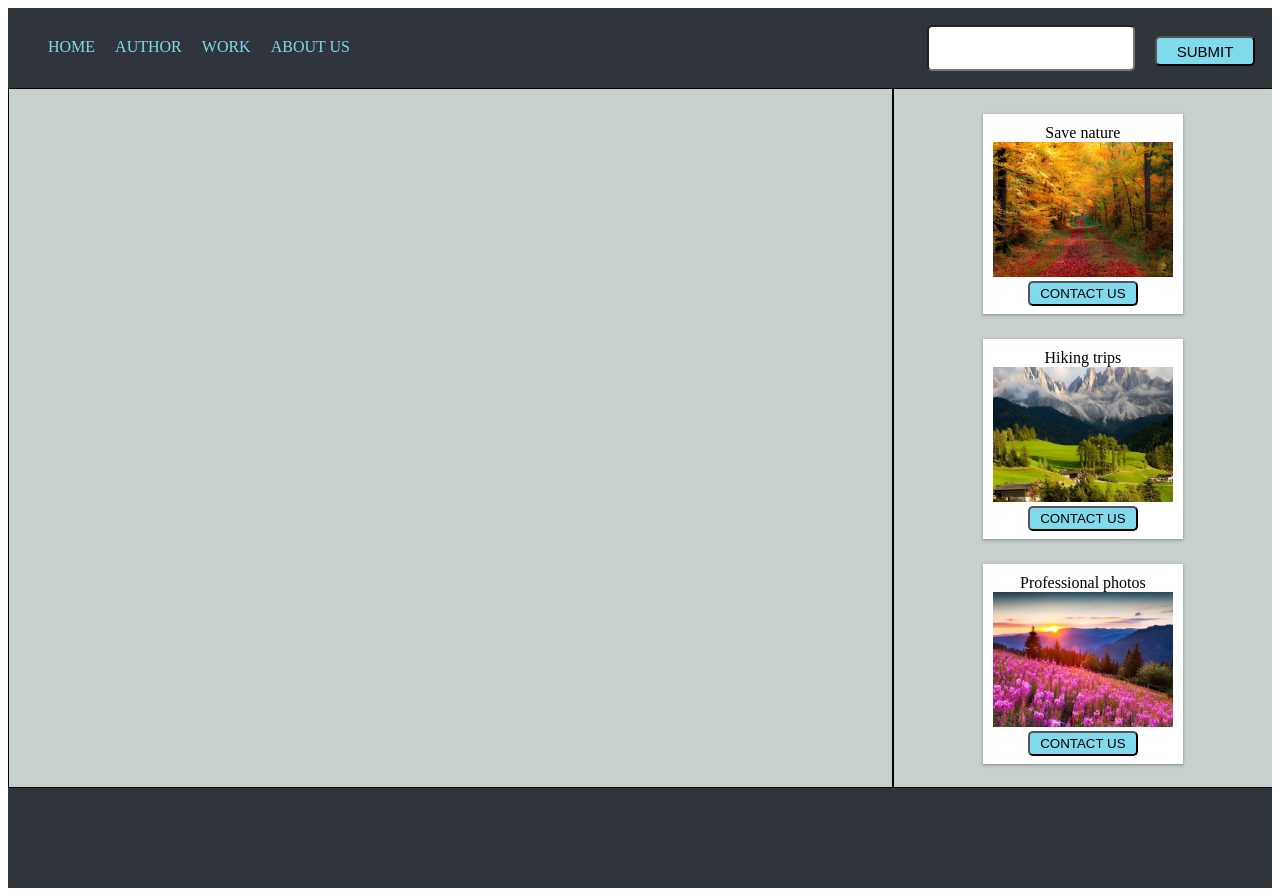
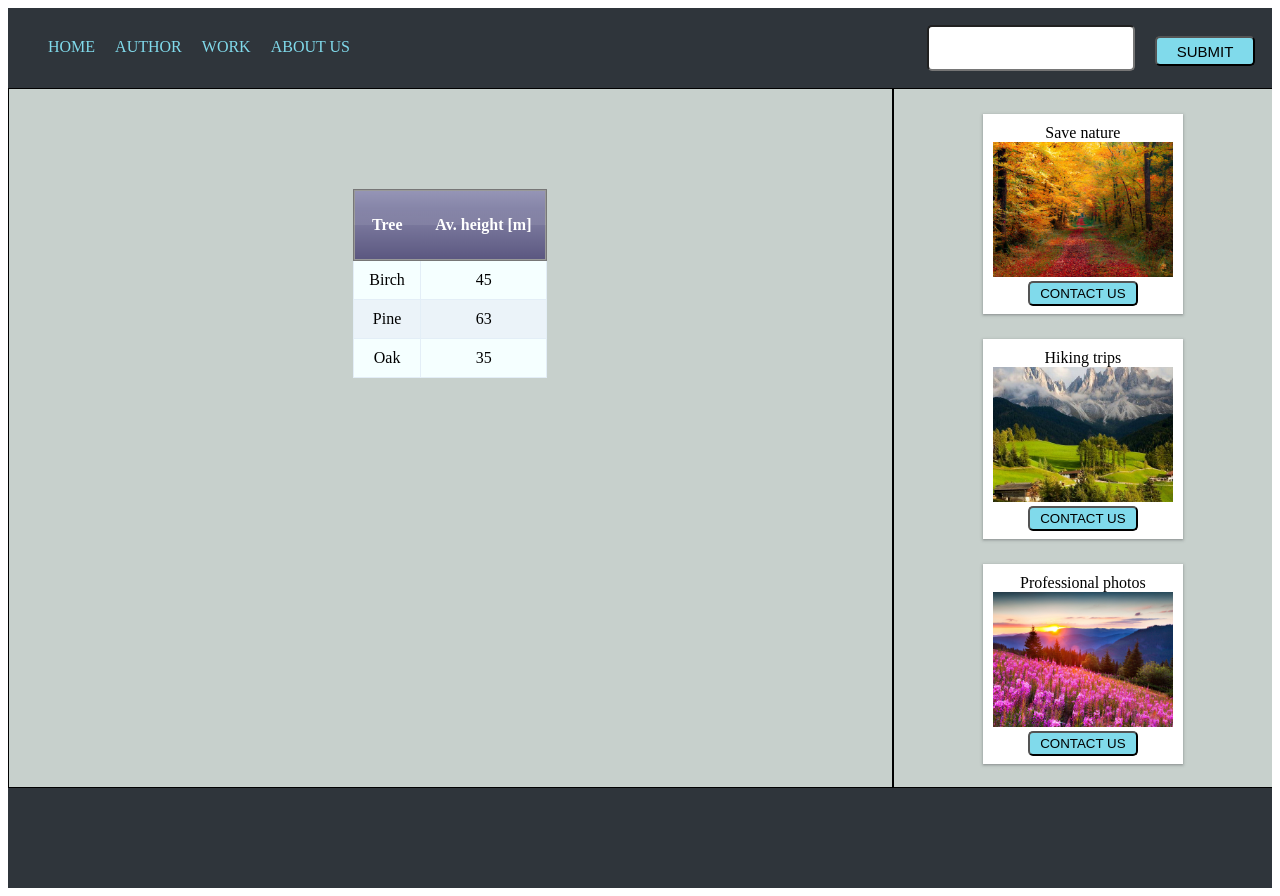
Before and after one commit to DarkTowelie/ReactApp, a React (Create React App) app: page / in a window 1280 px wide. Built offline with nearby package versions, Linux system fonts and the light colour scheme.

Commit message:
added table

```diff
--- a/src/components/Content/Content.js
+++ b/src/components/Content/Content.js
@@ -1,4 +1,6 @@
 import React from 'react'
+import Tr from './tr.js'
+import '../../css/table.css'
 
 const styles = {
     div: {
@@ -10,10 +12,26 @@ const styles = {
     }
 }
 
+let trees = [
+    {id: 1, name: 'Birch', height: 45},
+    {id: 2, name: 'Pine', height: 63},
+    {id: 3, name: 'Oak', height: 35}
+];
+
+
+
 export default function Content(){
     return(
-      <div style={styles.div}>
-
-      </div>
+    <div style={styles.div}>
+        <table>
+            <tr>
+                <th><p>Tree</p></th>
+                <th><p>Av. height [m]</p></th>
+            </tr>
+            {
+                trees.map(element => {return<Tr name = {element.name} height = {element.height} key={element.id}/>})
+            }
+        </table>
+    </div>
     );
 }
--- /dev/null
+++ b/src/components/Content/tr.js
@@ -0,0 +1,11 @@
+import React from 'react'
+
+export default function Tr(props)
+{
+    return(
+        <tr>
+            <td>{props.name}</td>
+            <td>{props.height}</td>
+        </tr>
+    );
+}
--- /dev/null
+++ b/src/css/table.css
@@ -0,0 +1,63 @@
+table {
+    margin: auto;
+    margin-top: 100px;
+    background: #f5ffff;
+    border-collapse: collapse;
+    text-align: left;
+}
+
+table th {
+    border-top: 1px solid #777777;
+    border-bottom: 1px solid #777777;
+    box-shadow: inset 0 1px 0 #999999, inset 0 -1px 0 #999999;
+    background: linear-gradient(#9595b6, #5a567f);
+    color: white;
+    padding: 10px 15px;
+    position: relative;
+    text-align: center;
+}
+
+table th:after {
+    content: "";
+    display: block;
+    position: absolute;
+    left: 0;
+    top: 25%;
+    height: 25%;
+    width: 100%;
+    background: linear-gradient(rgba(255, 255, 255, 0), rgba(255,255,255,.08));
+}
+
+table tr:nth-child(odd) {
+    background: #ebf3f9;
+}
+
+table th:first-child {
+     border-left: 1px solid #777777;
+     border-bottom: 1px solid #777777;
+     box-shadow: inset 1px 1px 0 #999999, inset 0 -1px 0 #999999;
+}
+
+table th:last-child {
+     border-right: 1px solid #777777;
+     border-bottom: 1px solid #777777;
+     box-shadow: inset -1px 1px 0 #999999, inset 0 -1px 0 #999999;
+
+}
+
+table td {
+    border: 1px solid #e3eef7;
+    padding: 10px 15px;
+    position: relative;
+    text-align: center;
+}
+
+table:hover td {
+    color: transparent;
+    text-shadow: 0 0 3px #a09f9d;
+}
+
+table:hover tr:hover td {
+    color: #444444;
+    text-shadow: none;
+}
```
